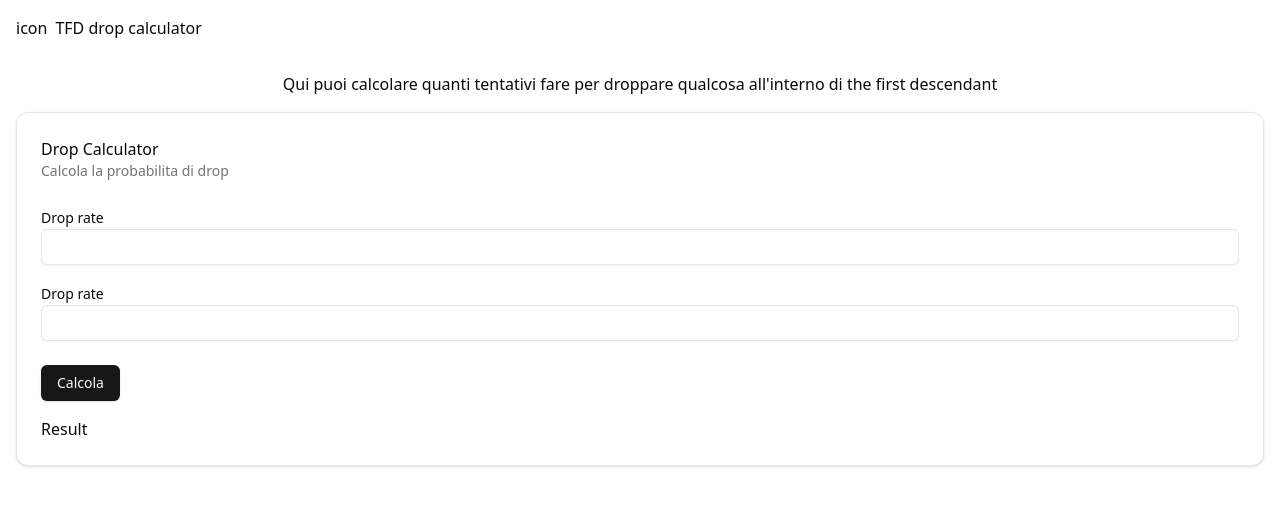
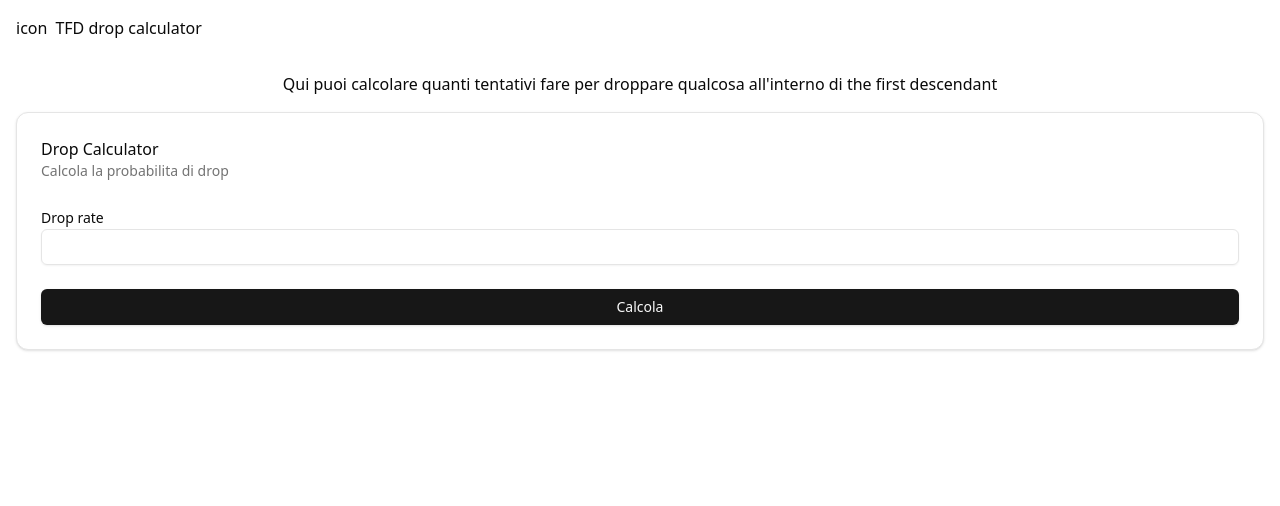
Before and after one commit to Smailen5/drop-calculator, a React (Vite) app: page / in a window 1280 px wide. Shown: the top 506 px of the page. Built offline with nearby package versions, Linux system fonts and the light colour scheme.

Commit message:
fix: :adhesive_bandage: aggiungi controlli
aggiungo controllo se il dropRate inserito e minore o uguale a 0 o se maggiore di 99

```diff
--- a/src/components/atoms/Result.tsx
+++ b/src/components/atoms/Result.tsx
@@ -1,3 +1,7 @@
-export const Result = () => {
-  return <p>Result</p>;
+interface ResultProps {
+  result: string | null;
+}
+
+export const Result = ({ result }: ResultProps) => {
+  return <p>{result}</p>;
 };
--- a/src/components/molecules/ButtonCalculator.tsx
+++ b/src/components/molecules/ButtonCalculator.tsx
@@ -1,12 +1,29 @@
+import { dropCalculator } from "@/lib/dropCalculator";
 import { Result } from "../atoms/Result";
 import { Button } from "../ui/button";
+import { useState } from "react";
 
-export const ButtonCalculator = () => {
+interface ButtonCalculatorProps {
+  dropRate: number | null;
+}
+
+export const ButtonCalculator = ({ dropRate }: ButtonCalculatorProps) => {
+  const [result, setResult] = useState<string | null>(null);
+
+  const handleClick = () => {
+    if (dropRate !== null) {
+      const calculationResult = dropCalculator(dropRate);
+      setResult(calculationResult);
+    }
+  };
+
   return (
     <>
-      <div className="flex flex-col gap-4">
-        <Button>Calcola</Button>
-        <Result />
+      <div className="space-y-4 w-full">
+        <Button onClick={() => handleClick()} className="w-full">
+          Calcola
+        </Button>
+        {result && <Result result={result} />}
       </div>
     </>
   );
--- a/src/components/molecules/InputDrop.tsx
+++ b/src/components/molecules/InputDrop.tsx
@@ -1,12 +1,27 @@
 import { Input } from "../ui/input";
 import { Label } from "../ui/label";
 
-export const InputDrop = () => {
+interface InputDropProps {
+  value: number | null;
+  setValue: (val: number| null) => void;
+}
+
+export const InputDrop = ({ value, setValue }: InputDropProps) => {
+  const handleChange = (e: React.ChangeEvent<HTMLInputElement>) => {
+    const newValue = e.target.value === "" ? null : Number(e.target.value)
+    setValue(newValue);
+  };
+
   return (
     <>
       <div className="even:mt-4">
-        <Label>Drop rate</Label>
-        <Input />
+        <Label htmlFor="drop-rate">Drop rate</Label>
+        <Input
+          id="drop-rate"
+          type="number"
+          value={value !== null ? value : ""}
+          onChange={handleChange}
+        />
       </div>
     </>
   );
--- a/src/components/organisms/Calculator.tsx
+++ b/src/components/organisms/Calculator.tsx
@@ -1,4 +1,4 @@
-import { dropCalculator } from "@/lib/dropCalculator";
+import { useState } from "react";
 import { ButtonCalculator } from "../molecules/ButtonCalculator";
 import { InputDrop } from "../molecules/InputDrop";
 import {
@@ -10,9 +10,8 @@ import {
 } from "../ui/card";
 
 export const Calculator = () => {
-    const mess = dropCalculator(15)
-    console.log(mess);
-
+  const [dropRate, setDropRate] = useState<number | null>(null);
+  //   console.log(dropRate);
 
   return (
     <>
@@ -22,11 +21,10 @@ export const Calculator = () => {
           <CardDescription>Calcola la probabilita di drop</CardDescription>
         </CardHeader>
         <CardContent className="">
-          <InputDrop />
-          <InputDrop />
+          <InputDrop value={dropRate} setValue={setDropRate} />
         </CardContent>
         <CardFooter>
-          <ButtonCalculator />
+          <ButtonCalculator dropRate={dropRate} />
         </CardFooter>
       </Card>
     </>
--- a/src/lib/dropCalculator.ts
+++ b/src/lib/dropCalculator.ts
@@ -1,4 +1,8 @@
 export const dropCalculator = (dropRate: number, targetProb = 0.9) => {
+  if(dropRate === 0 || dropRate < 0 || dropRate > 99 ){
+    const mess = "inserisci un valore valido"
+    return mess
+  }
   const x = dropRate / 100; // Converti la percentuale di drop in decimale
   const y = 1 / x; // Numero di facce del dado
   const z = Math.round(y); // Arrotondiamo il numero di facce
@@ -7,7 +11,7 @@ export const dropCalculator = (dropRate: number, targetProb = 0.9) => {
   const noDropProb = (z - 1) / z;
 
   // Funzione per trovare il numero di tentativi necessari per raggiungere la probabilità target
-  let attempts = 0
+  let attempts = 0;
   let cumulativeProb = 0;
 
   while (cumulativeProb < targetProb) {
```
